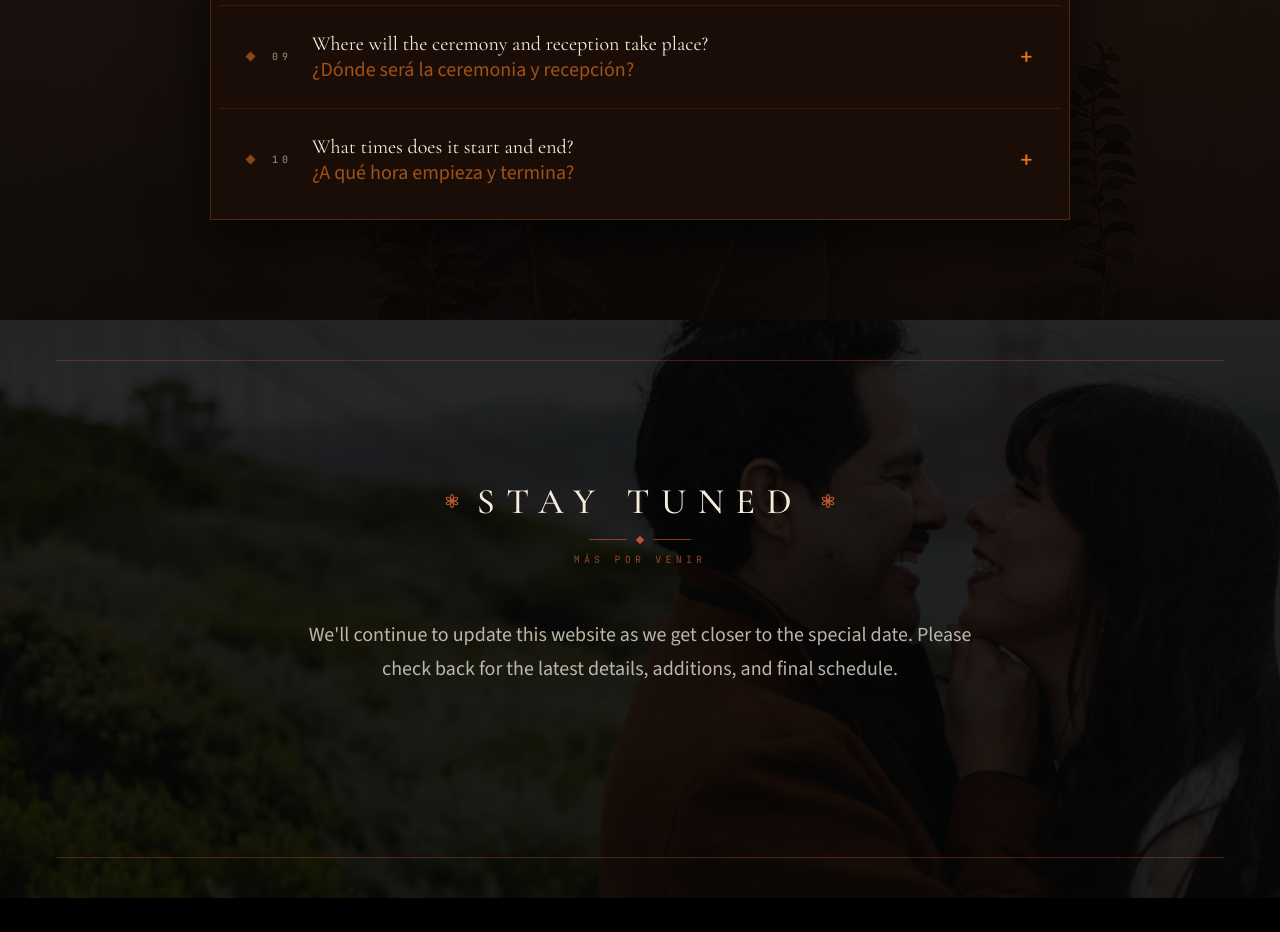
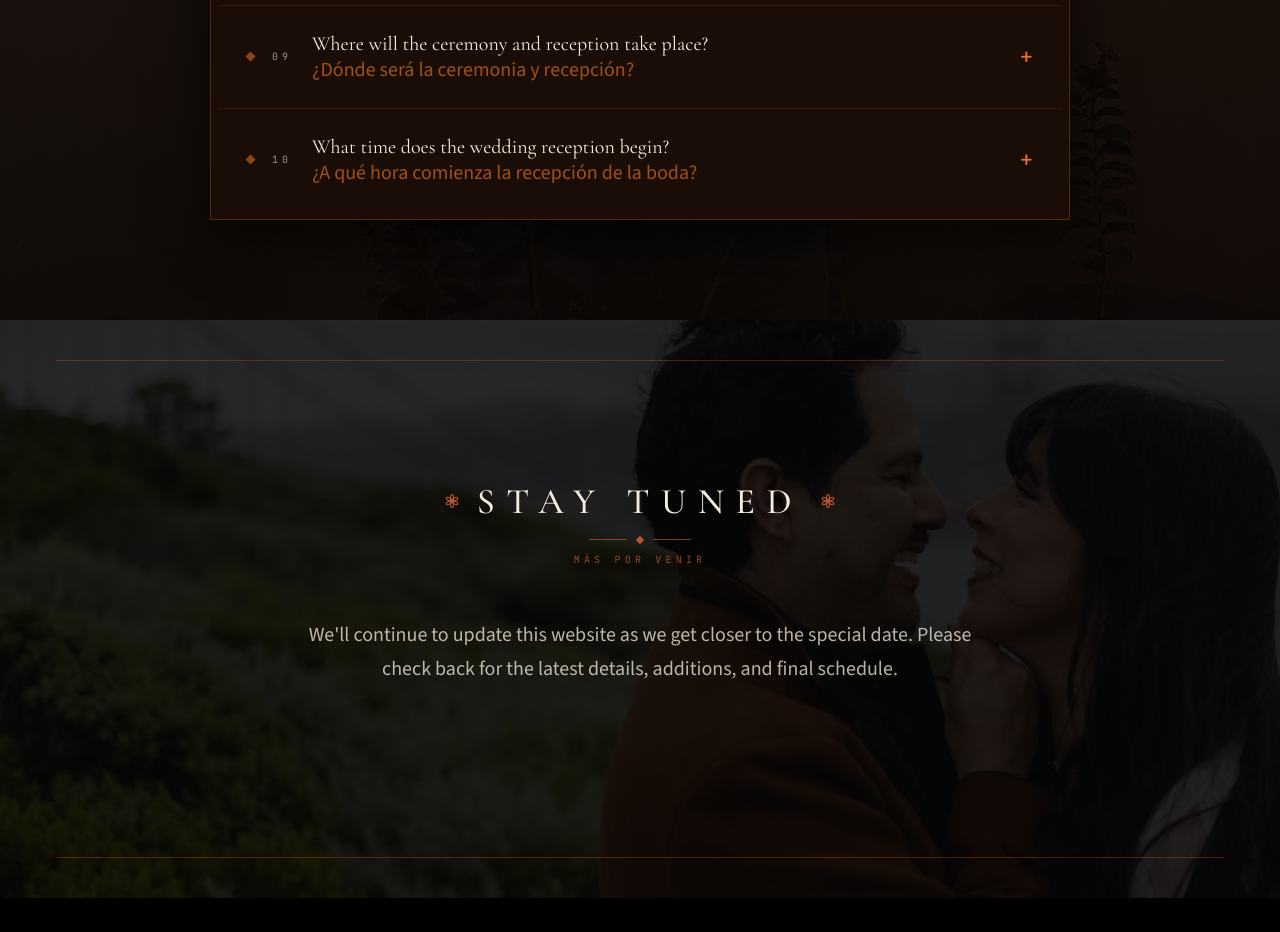
Before and after one commit to therealjenniflor/jzjswedding, a React (Vite) app: page / in a window 1280 px wide. Shown: the part 3980-4912 px from the top of the page. Built offline with nearby package versions, Linux system fonts and the light colour scheme; a web font is replaced by a local one.

Commit message:
FAQ copy changed

```diff
--- a/src/components/CommonQuestions.tsx
+++ b/src/components/CommonQuestions.tsx
@@ -78,8 +78,8 @@ const faqs = [
   },
   {
     num: '10',
-    q: 'What times does it start and end?',
-    qes: '¿A qué hora empieza y termina?',
+    q: 'What time does the wedding reception begin?',
+    qes: '¿A qué hora comienza la recepción de la boda?',
     a: "Start time is at 4pm, and it will end at 10pm. An exact timeline of events, along with the expected time of arrival, will be added to the site closer to the wedding.",
     aes: 'La hora de inicio es a las 4pm y termina a las 10pm. Se agregará un itinerario exacto de los eventos, junto con la hora de llegada esperada, al sitio más cerca de la boda.'
   }
```
